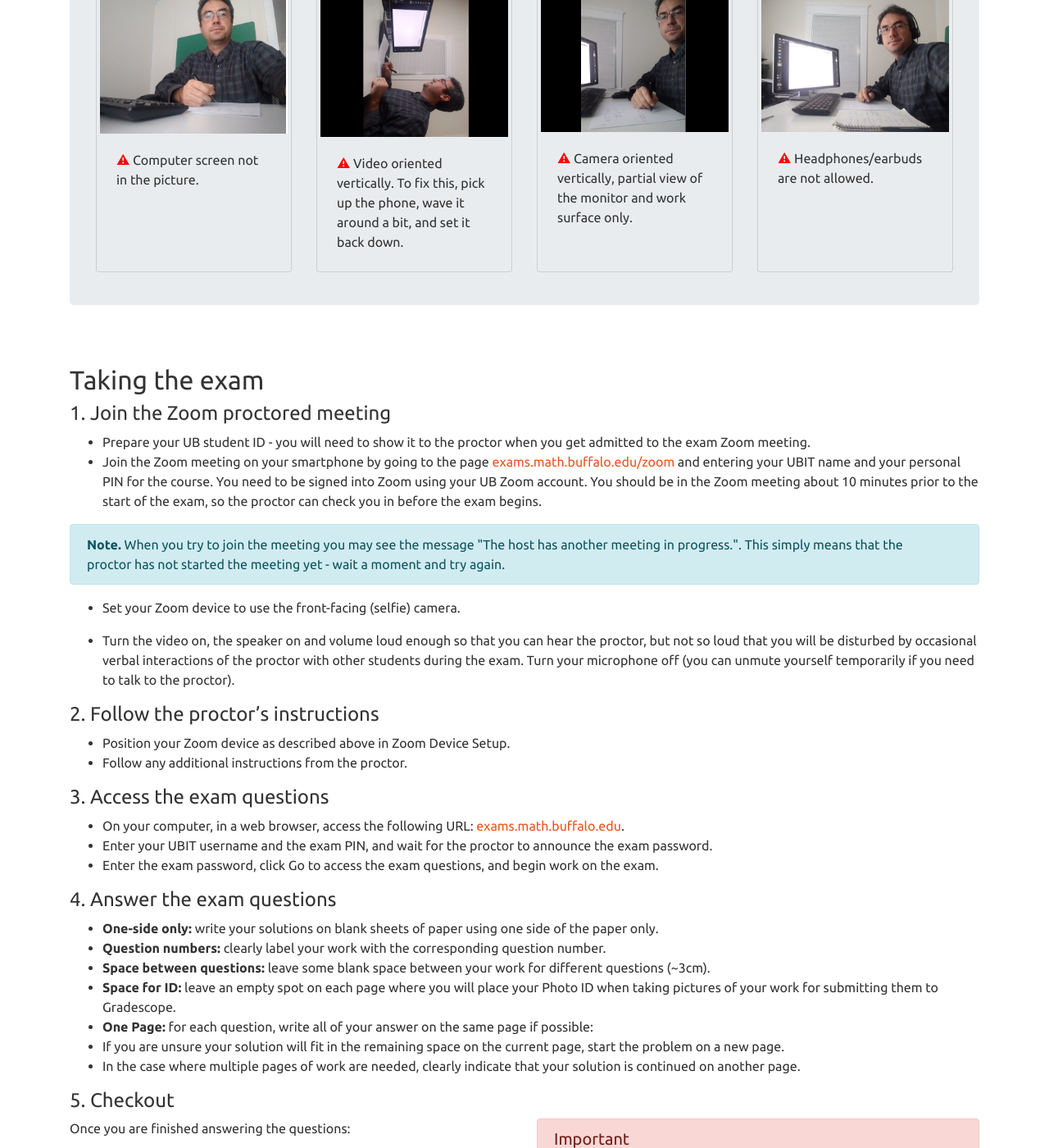
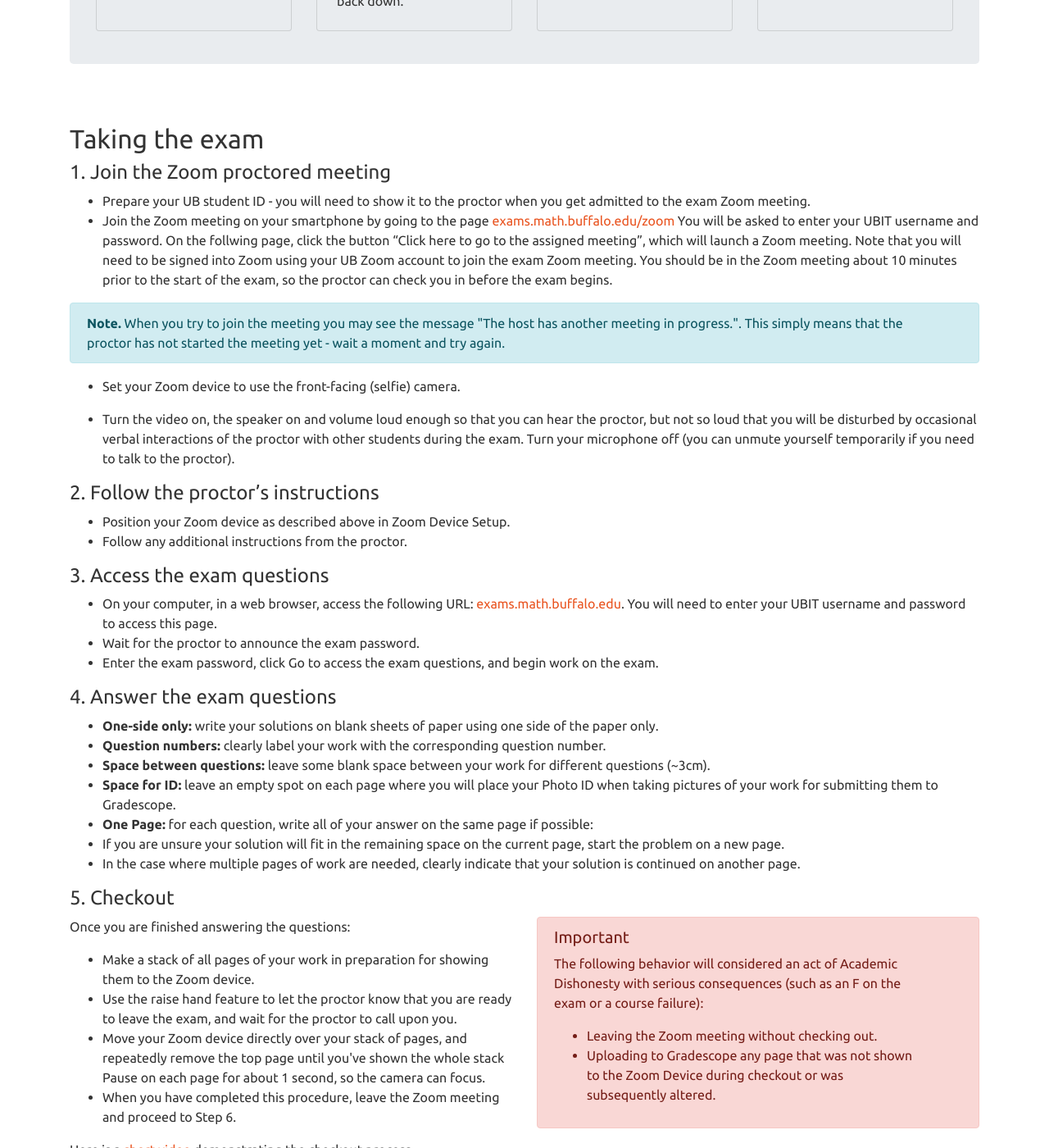
Before and after one commit to ub-math/exam_guides, a Jekyll site: the page built from docs/index.md, in a window 1280 px wide and 1400 px high, scrolled down 3577 px. Shown: the whole window at 82% size. Built offline with Jekyll 4.4.1, drawn with Linux system fonts in a browser that asks for light colours; some of the changed text lies outside the part shown.

Commit message:
new exam server edits

```diff
--- a/docs/index.md
+++ b/docs/index.md
@@ -56,7 +56,7 @@ Math Department staff members proctor the exams via students' smartphone/tablet
           bottom).</li>
         <li>Click Sign In and then choose <b>SSO</b> where it says <em>SIGN IN WITH</em>.</li>
         <li>Type <code>buffalo</code> where it says <em>Enter your company domain</em>.</li>
-        <li>On the next screen log in using your UB username and password (Duo will be required for this step).</li>
+        <li>On the next screen log in using your UB username and password.</li>
       </ul>
       Here is a <a target="_blank"
         href="https://ub.hosted.panopto.com/Panopto/Pages/Viewer.aspx?id=d26e3813-f3d1-4ed7-bae5-ac50012bc2e9">short
@@ -122,33 +122,6 @@ Math Department staff members proctor the exams via students' smartphone/tablet
 
 <br />
 
-## The exam PIN
-
-<div class="container" style="padding-left:0">
-  <div class="row">
-
-    <div class="col-lg">
-      <p>
-        To access the proctored Zoom meeting and the exam questions you will need the exam PIN. You received the PIN in
-        an
-        email from the Math Department Associate Chair, prof. Bernard Badzioch (badzioch@buffalo.edu).
-        A few days before the exam make sure that you have the PIN. If you can’t find it, contact the course instructor.
-        For each math course you are taking this semester, you will use the same PIN for all exams.
-      </p>
-    </div>
-    <br />
-    <div class="col-lg" style="padding-right: 0px;">
-      <div class="alert alert-dismissible alert-danger">
-        <h5 class="alert-heading">Important:</h5>
-        Keep the exam PIN private. Sharing it with other persons will be considered as an act of Academic
-        Dishonesty.
-        It can also implicate you in acts of dishonesty committed by others.
-      </div>
-    </div>
-
-  </div>
-</div>
-<br />
 
 
 ## Your exam workspace
@@ -180,7 +153,6 @@ Math Department staff members proctor the exams via students' smartphone/tablet
             sure that your device is fully charged or it is connected to a charger.</li>
           <li>A Gradescope account.</li>
           <li>UB student ID (or a government issued photo ID).</li>
-          <li>Your exam PIN.</li>
           <li>Pen or pencil.</li>
           <li>Blank paper.</li>
           <li>Desk or table clear of any items, besides those listed above.</li>
@@ -312,10 +284,10 @@ Math Department staff members proctor the exams via students' smartphone/tablet
 meeting.
 * Join the Zoom meeting on your smartphone by going to the page
 [exams.math.buffalo.edu/zoom](https://exams.math.buffalo.edu/zoom){:target="_blank" rel="noopener"}
-and entering your UBIT name and your personal PIN for the course. You need to be signed into Zoom using your UB Zoom
-account.
-You should be in the Zoom meeting about 10 minutes prior to the start of the exam, so the proctor can check you in
-before the exam begins.
+You will be asked to enter your UBIT username and password. On the follwing page, click the button
+"Click here to go to the assigned meeting", which will launch a Zoom meeting. Note that you will need to be
+signed into Zoom using your UB Zoom account to join the exam Zoom meeting. You should be in the Zoom meeting about
+10 minutes prior to the start of the exam, so the proctor can check you in before the exam begins.
 
 <div class="alert alert-dismissible alert-info">
   <b>Note.</b> When you try to join the meeting you may see the message "The host has another meeting in progress.".
@@ -325,12 +297,8 @@ before the exam begins.
 * Set your Zoom device to use the front-facing (selfie) camera.
 
 * Turn the video on, the speaker on and volume loud enough so that you can hear the proctor, but not so loud that
-you
-will be disturbed
-by occasional verbal interactions of the proctor with other students during the exam. Turn your microphone off (you
-can
-unmute yourself
-temporarily if you need to talk to the proctor).
+you will be disturbed by occasional verbal interactions of the proctor with other students during the exam.
+Turn your microphone off (you can unmute yourself temporarily if you need to talk to the proctor).
 
 
 #### 2. Follow the proctor's instructions
@@ -341,8 +309,9 @@ temporarily if you need to talk to the proctor).
 #### 3. Access the exam questions
 
 * On your computer, in a web browser, access the following URL:
-[exams.math.buffalo.edu](https://exams.math.buffalo.edu){:target="_blank" rel="noopener"}.
-* Enter your UBIT username and the exam PIN, and wait for the proctor to announce the exam password.
+[exams.math.buffalo.edu](https://exams.math.buffalo.edu){:target="_blank" rel="noopener"}. You will need to
+enter your UBIT username and password to access this page.
+* Wait for the proctor to announce the exam password.
 * Enter the exam password, click Go to access the exam questions, and begin work on the exam.
 
 #### 4. Answer the exam questions
```
Also changed, not shown: other parts of docs/index.md (+1 -1 lines), docs/instructor.md (+9 -12 lines), docs/proctor.md (+1 -4 lines).
